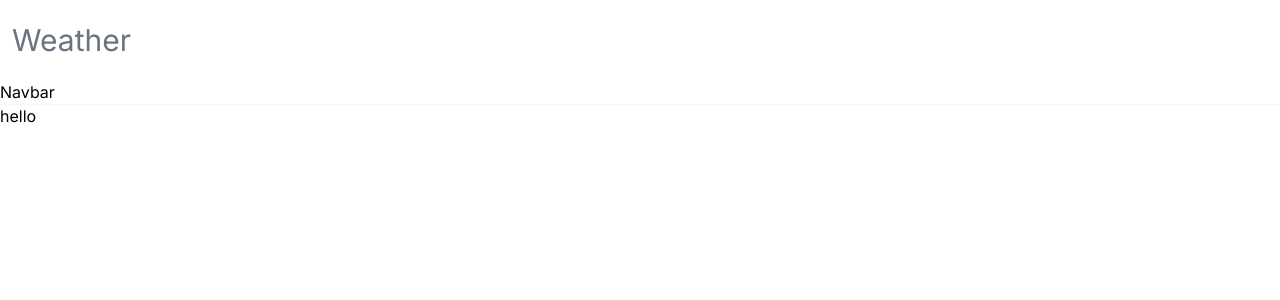
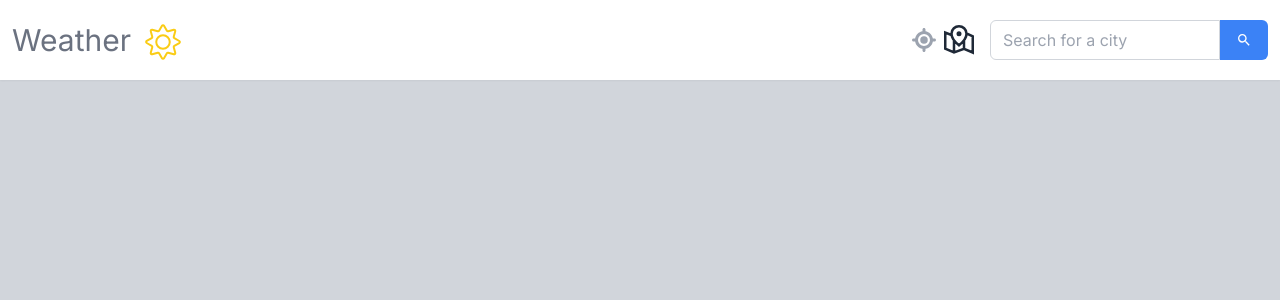
Before and after one commit to RostyslavDzhohola/weather-app, a Next.js app: page / in a window 1280 px wide. Shown: the top 300 px of the page. Built offline with nearby package versions, Linux system fonts and the light colour scheme.

Commit message:
Update dependencies and add search functionality to Navbar

```diff
--- a/src/app/page.tsx
+++ b/src/app/page.tsx
@@ -3,9 +3,8 @@ import Image from "next/image";
 
 export default function Home() {
   return (
-    <div>
+    <div className="flex flex-col gap-4 bg-gray-300 min-h-screen">
       <Navbar />
-      hello
     </div>
   );
 }
--- a/src/components/Navbar.tsx
+++ b/src/components/Navbar.tsx
@@ -1,4 +1,8 @@
 import React from 'react'
+import { CiSun } from 'react-icons/ci'
+import { FaLocationCrosshairs } from "react-icons/fa6";
+import { GrMapLocation } from "react-icons/gr";
+import SearchBox from './SearchBox'
 
 type Props = {}
 
@@ -8,8 +12,17 @@ export default function Navbar({}: Props) {
       <div className='h-[80px] w-full flex justify-between items-center max-w-7xl px-3 mx-auto'>
         <p className='flex items-center justify-center gap-2'>
           <h2 className='text-gray-500 text-3xl'>Weather</h2>
+          <CiSun className='text-5xl mt-1 text-yellow-400 '/>
         </p>
+        <section className='flex gap-2 items-center'>
+          <FaLocationCrosshairs className='text-2xl text-gray-400 hover:opacity-80 cursor-pointer' />
+          <GrMapLocation className='text-3xl text-gray-800 hover:opacity-80 cursor-pointer '/>
+          <p className="text-slate-900/80 text-sm">  </p>
+          <div>
+            <SearchBox />
+          </div>
+        </section>
       </div>
-      Navbar</nav>
+    </nav>
   )
 }
--- /dev/null
+++ b/src/components/SearchBox.tsx
@@ -0,0 +1,23 @@
+import React from 'react'
+import { MdOutlineSearch } from "react-icons/md";
+
+type Props = {
+  value: string;
+  // onChange:
+  // onSubmit:
+}
+
+export default function SearchBox({}: Props) {
+  return (
+    <form className='flex relative items-center justify-center h-10'>
+      <input
+        type="text"
+        className='w-[230px] border border-gray-300 rounded-l-md px-3 py-2 h-full focus:outline-none focus:border-blue-500'
+        placeholder='Search for a city'
+      />
+      <button className='px-4 py-[9px] bg-blue-500 text-white rounded-r-md focus:outline-none hover:bg-blue-600 h-full '>
+        <MdOutlineSearch />
+      </button>
+    </form>
+  )
+}
```
Also changed, not shown: package.json (+5 -4 lines), 1 other file (tests, documents, lock files or other folders).
